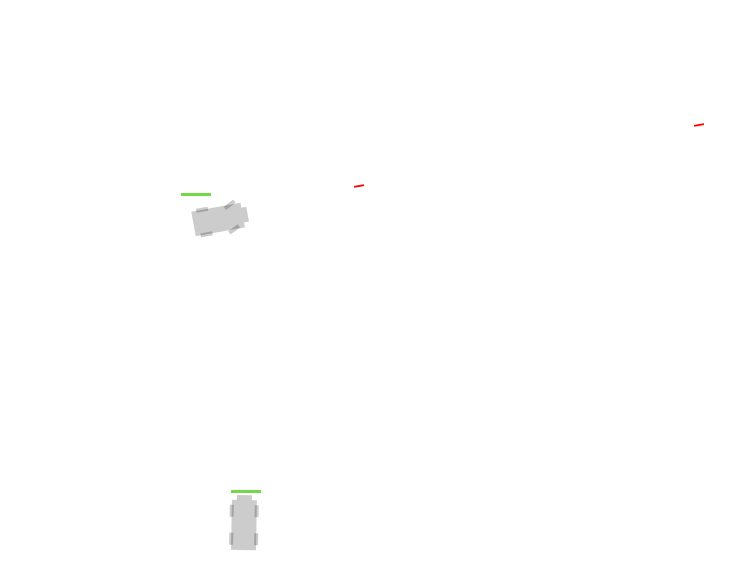
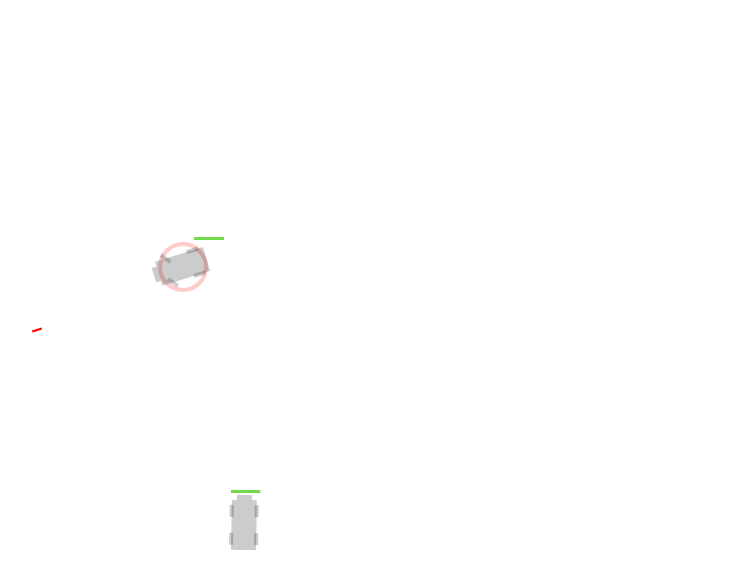
Before and after one commit to bluecipherz/thunderstruck, a React (Create React App) app: page / in a window 1280 px wide. Shown: the top 588 px of the page, without its empty margins (269-1004 px from the left). Built offline with nearby package versions, Linux system fonts and the light colour scheme.

Commit message:
Auto targeting

```diff
--- a/src/GameScreen/Car/Car.css
+++ b/src/GameScreen/Car/Car.css
@@ -55,7 +55,7 @@ fullBox {
   width: 100%;
   height: 100%; }
 
-box, waveEffect, inButton, .in-spinner, .CarOuter, .CarOuter .carOutline, .CarOuter .carBody, .CarOuter .carHealth, .CarOuter .carHealth .ch-bar, .CarOuter .Car:after, .CarOuter .Car, .CarOuter .Car .wheel, .Missile, .point {
+box, waveEffect, inButton, .in-spinner, .CarOuter, .CarOuter .carOutline, .CarOuter .carBody, .CarOuter .carHealth, .CarOuter .carHealth .ch-bar, .CarOuter .Car:after, .CarOuter .Car, .CarOuter .Car .wheel, .Missile, .point, .targetLocker {
   position: relative;
   display: block;
   float: left;
@@ -464,4 +464,32 @@ whiteGrad2 {
   width: 5px;
   height: 5px; }
 
+.targetLocker {
+  position: fixed;
+  width: 50px;
+  height: 50px;
+  -webkit-border-radius: 100%;
+  -moz-border-radius: 100%;
+  -o-border-radius: 100%;
+  border-radius: 100%;
+  border: 4px solid rgba(255, 0, 0, 0.2);
+  animation: 0.3s targetAnim linear infinite; }
+
+@keyframes targetAnim {
+  0% {
+    -webkit-transform: scale(1);
+    -moz-transform: scale(1);
+    -o-transform: scale(1);
+    transform: scale(1); }
+  50% {
+    -webkit-transform: scale(1.2);
+    -moz-transform: scale(1.2);
+    -o-transform: scale(1.2);
+    transform: scale(1.2); }
+  0% {
+    -webkit-transform: scale(1);
+    -moz-transform: scale(1);
+    -o-transform: scale(1);
+    transform: scale(1); } }
+
 /*# sourceMappingURL=Car.css.map */
--- a/src/GameScreen/Car/Car.js
+++ b/src/GameScreen/Car/Car.js
@@ -15,6 +15,7 @@ class Car extends Component{
         super(props);
         const {sync} = props;
         this.id = Math.random() + "_car";
+        let cars;
         let left = false;
         let right = false;
         let up = false;
@@ -43,9 +44,10 @@ class Car extends Component{
         let steering = 5;
         let maxSteerRot = 38;
         let automaticSteerReset = true;
-        let acceleration = 0.5;
-        let maxSpeed = 10;
+        let acceleration = 0.9;
+        let maxSpeed = 15;
         let deceleration = 0.1;
+        let targetVision = 40;
 
         const Left = (state) => {
             left = state;
@@ -86,7 +88,7 @@ class Car extends Component{
         const fireMissile = () => {
             if(!missileTimer){
                 missileTimer = true;
-                let m = new Missile(state, playgroundID, props.getCars, this.id);
+                let m = new Missile(state, playgroundID, props.getCars, this.id, this.target);
                 missiles[m.id] = m;
                 setTimeout(()=>{
                     missileTimer = false;
@@ -123,6 +125,8 @@ class Car extends Component{
 
             const run = () => {
 
+                checkTarget();
+
                 if(left){
                     if(state.w1.r > -maxSteerRot){
                         state.w1.r -= steering;
@@ -152,7 +156,7 @@ class Car extends Component{
 
                 if(up){
                     if(speed < maxSpeed){
-                        speed += acceleration
+                        speed += Math.max(acceleration - Math.min(acceleration, ((speed+1)/maxSpeed)), 0.05);
                     }
                 }else if(down){
                     if(speed > -(maxSpeed/2)){
@@ -193,6 +197,46 @@ class Car extends Component{
 
                 }
                 updateMissiles();
+            }
+        };
+
+        const checkTarget = () => {
+
+            /*
+            *
+            * */
+
+            cars = props.getCars();
+            let gotTarget = false;
+
+            for(let idx in cars){
+                if(cars[idx].id === this.id)
+                    continue;
+
+                let c = this.getCenter();
+
+                if(Math.abs(cars[idx].getAngleDiff(c.x, c.y, state.angle)) < targetVision){
+                    this.target = cars[idx];
+                    gotTarget = true;
+                    break;
+                }
+            }
+
+            if(!gotTarget){
+                this.target = null;
+            }
+
+            if(this.target){
+                let c = this.target.getCenter();
+                $(this.refs.targetLocker).css({
+                    left:c.x -25,
+                    top:c.y -25,
+                })
+            }else{
+                $(this.refs.targetLocker).css({
+                    left: -99999,
+                    top: -99999,
+                })
             }
         };
 
@@ -252,6 +296,27 @@ class Car extends Component{
             };
         };
 
+
+        function get_polygon_centroid(pts) {
+            let first = pts[0], last = pts[pts.length-1];
+            if (first.x != last.x || first.y != last.y) pts.push(first);
+            let twicearea=0,
+                x=0, y=0,
+                nPts = pts.length,
+                p1, p2, f;
+            for ( let i=0, j=nPts-1 ; i<nPts ; j=i++ ) {
+                p1 = pts[i]; p2 = pts[j];
+                f = p1.x*p2.y - p2.x*p1.y;
+                twicearea += f;
+                x += ( p1.x + p2.x ) * f;
+                y += ( p1.y + p2.y ) * f;
+            }
+            f = twicearea * 3;
+            return { x:x/f, y:y/f };
+        }
+
+
+
         init();
 
         this.getPosition = () => {
@@ -273,8 +338,40 @@ class Car extends Component{
             return coords;
         };
 
+        function getAngle(cx, cy, ex, ey) {
+            let dy = ey - cy;
+            let dx = ex - cx;
+            let theta = Math.atan2(dy, dx); // range (-PI, PI]
+            theta *= 180 / Math.PI; // rads to degs, range (-180, 180]
+            if (theta < 0) theta = 360 + theta; // range [0, 360)
+            return theta;
+        }
+
+        this.getAngle = (x,y) => {
+            let c = this.getCenter();
+            return getAngle(c.x, c.y, x, y);
+        };
+
+        this.getAngleDiff = (x,y,angle) => {
+            let a = this.getAngle(x, y);
+            let ag;
+            if(a - (angle % 360) % 360 > 180 || a - (angle % 360) % 360 < -180){
+                ag = a - 360 - (angle % 360) - 90;
+            }else{
+                ag = a - (angle % 360) - 90;
+            }
+            return ag;
+        };
+
         this.hit = () => {
-          state.health -= 30;
+          state.health -= 5;
+          maxSpeed *= state.health / 100
+        };
+
+        this.getSpeed = () => {return speed}
+
+        this.getCenter = () => {
+            return get_polygon_centroid(this.getBounds());
         }
 
     }
@@ -296,6 +393,7 @@ class Car extends Component{
                 <div className="carHealth" ref="health_bar">
                     <div className="ch-bar" ref="health"></div>
                 </div>
+                <div className="targetLocker" ref="targetLocker"></div>
                 <div className="Car">
                     <div className="wheel wheel1" ref="w1"></div>
                     <div className="wheel wheel2" ref="w2"></div>
--- a/src/GameScreen/Car/Car.scss
+++ b/src/GameScreen/Car/Car.scss
@@ -98,3 +98,19 @@
   width: 5px;
   height: 5px;
 }
+
+.targetLocker{
+  @extend box;
+  position: fixed;
+  width: 50px;
+  height: 50px;
+  @include border-radius(100%);
+  border: 4px solid rgba(255,0,0,0.2);
+  animation: 0.3s targetAnim linear infinite;
+}
+
+@keyframes targetAnim {
+  0%{  @include transform(scale(1))  }
+  50%{  @include transform(scale(1.2))  }
+  0%{  @include transform(scale(1))  }
+}
--- a/src/GameScreen/Car/Missile.js
+++ b/src/GameScreen/Car/Missile.js
@@ -4,17 +4,18 @@
 import $ from 'jquery';
 import _ from 'lodash';
 
-const Missile = function (carState, playgroundID, getCars, carId) {
+const Missile = function (carState, playgroundID, getCars, carId, target) {
     let m = this;
     m.id = Math.random()+"_m";
 
-    let speed = 0;
-    let acceleration = 1;
+    let speed = getCars()[carId].getSpeed() / 2;
+    let acceleration = 1.1;
     let maxSpeed = 30;
     let screenW = $(window).width()
     let screenH = $(window).height()
     let state = _.cloneDeep(carState);
     let cars = null;
+    let missileAcc = 2;
 
 
     const createMissileDOM = () => {
@@ -84,6 +85,16 @@ const Missile = function (carState, playgroundID, getCars, carId) {
             speed+=acceleration;
         }
 
+        if(target){
+            let ag = target.getAngleDiff(state.pos.x, state.pos.y, state.angle);
+
+            if(ag > 1){
+                state.angle += missileAcc
+            }else if(ag < -1){
+                state.angle -= missileAcc
+            }
+        }
+
         state.pos.y -= speed * Math.cos(state.angle * (Math.PI / 180));
         state.pos.x += speed * Math.sin(state.angle * (Math.PI / 180));
 
--- a/src/GameScreen/PlayGround/PlayGround.js
+++ b/src/GameScreen/PlayGround/PlayGround.js
@@ -38,6 +38,7 @@ class PlayGround extends Component{
         };
 
         const initBots = () => {
+            // let keys = [37,38,39,40];
             let keys = [37,38,39,40,87];
             setInterval(()=>{
                 for(let idx in bots){
@@ -119,7 +120,7 @@ class PlayGround extends Component{
     render(){
         return(
             <div className="PlayGround" id="playground">
-                <Car sync={this.playerSync} getCars={this.getCars} reg={this.regCar}/>
+                <Car sync={this.playerSync} getCars={this.getCars} reg={this.regCar} player={true}/>
                 <Car sync={this.botSync} getCars={this.getCars}  reg={this.regCar} x={500} y={200} angle={180}/>
             </div>
         )
```
Also changed, not shown: 1 other file (tests, documents, lock files or other folders).
